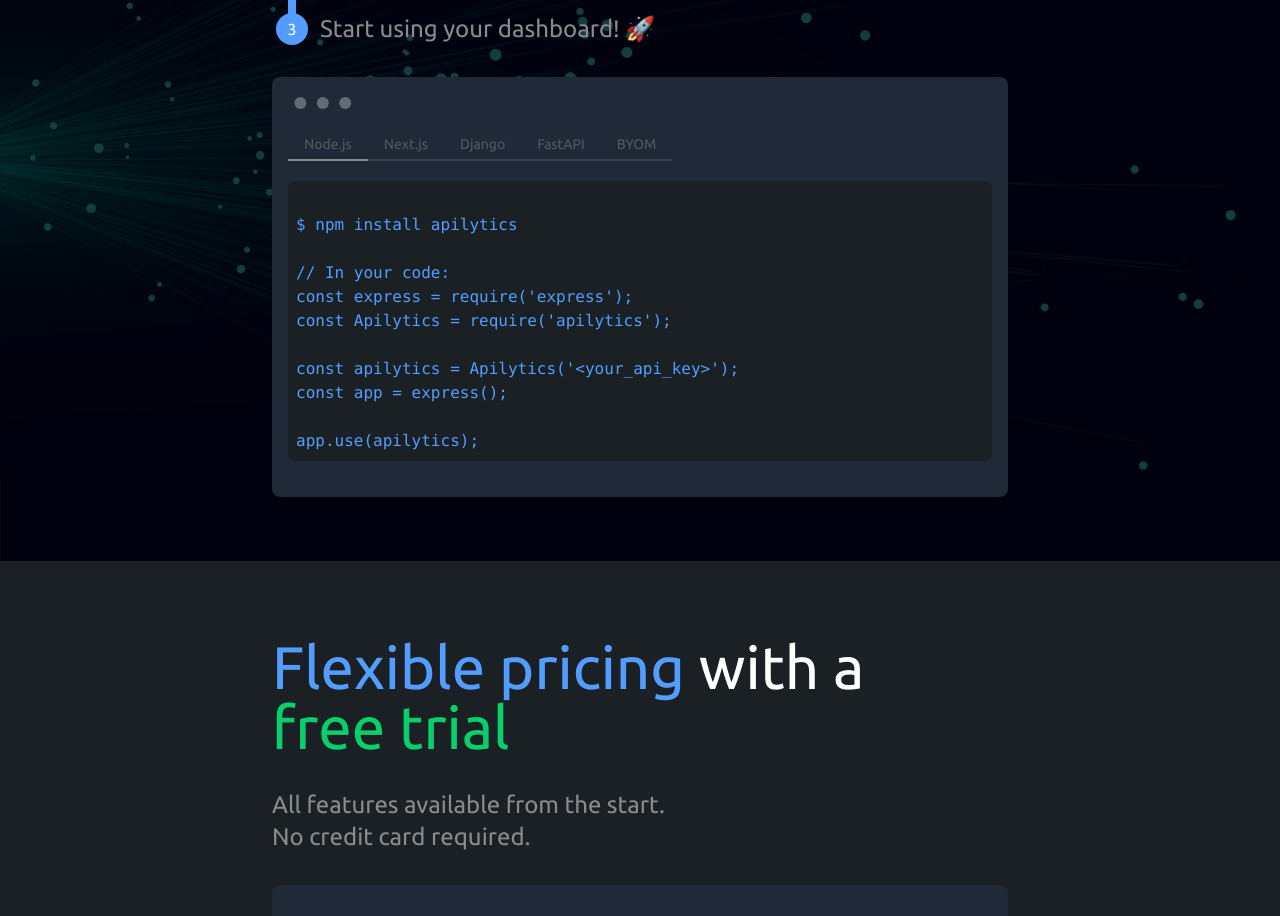
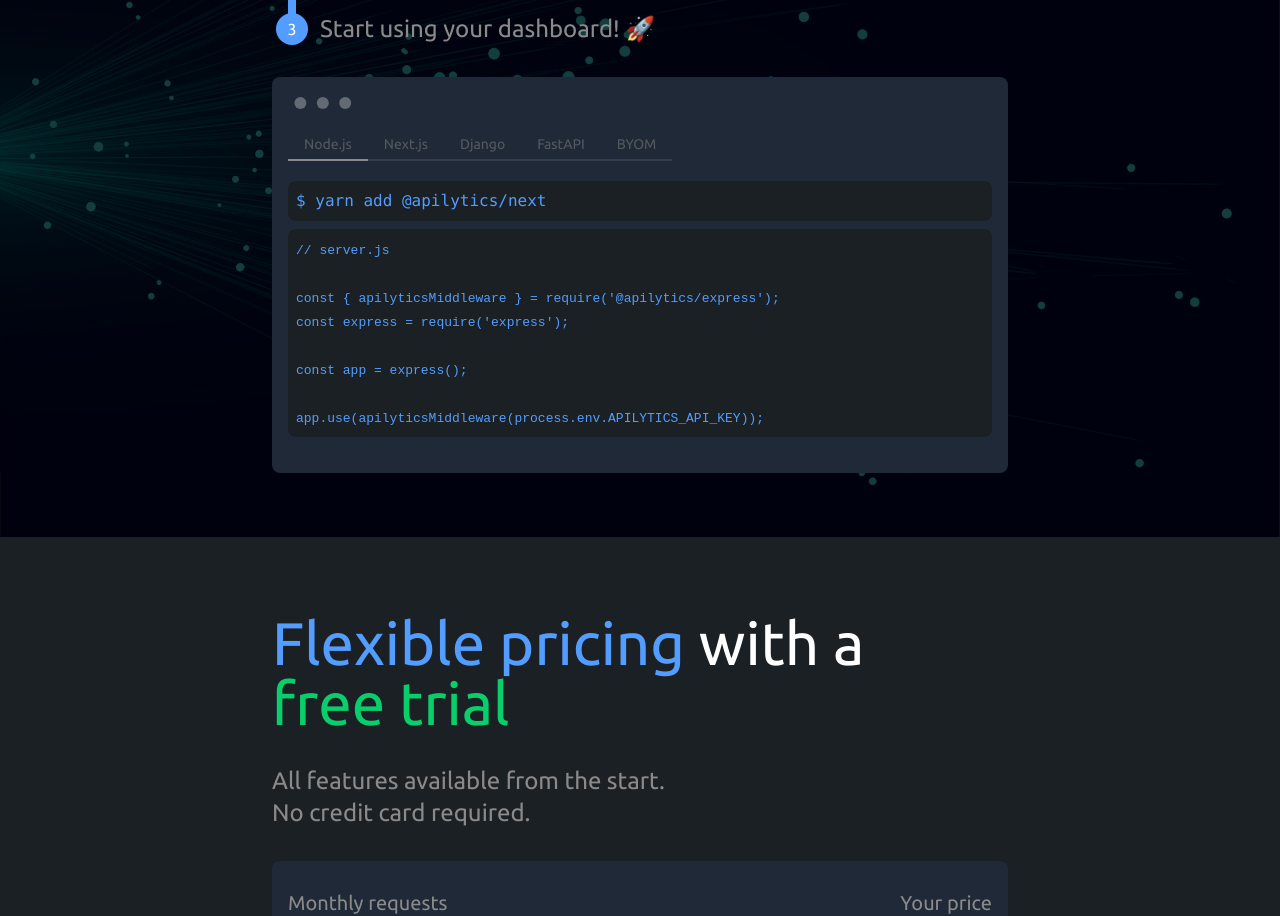
Before and after one commit to apilytics/apilytics, a Next.js app: page / in a window 1280 px wide. Shown: the part 2077-2993 px from the top of the page. Built offline with nearby package versions, Linux system fonts and the light colour scheme; no server answers.

Commit message:
Improve landing page setup instructions

```diff
--- a/src/components/Home/Setup.tsx
+++ b/src/components/Home/Setup.tsx
@@ -1,91 +1,107 @@
 import clsx from 'clsx';
+import Link from 'next/link';
 import React, { useState } from 'react';
+
+import { staticRoutes } from 'utils/router';
 
 const INTEGRATIONS = ['Node.js', 'Next.js', 'Django', 'FastAPI', 'BYOM'];
 
-const getCodeSnippet = (framework: string): string => {
+const getCodeSnippet = (framework: string): JSX.Element | string => {
   switch (framework) {
     case 'Node.js': {
-      return `
-$ npm install apilytics
+      return (
+        <>
+          <pre>$ yarn add @apilytics/next</pre>
+          <pre className="mt-2">
+            <code>
+              {`// server.js
 
-// In your code:
+const { apilyticsMiddleware } = require('@apilytics/express');
 const express = require('express');
-const Apilytics = require('apilytics');
 
-const apilytics = Apilytics('<your_api_key>');
 const app = express();
 
-app.use(apilytics);`;
+app.use(apilyticsMiddleware(process.env.APILYTICS_API_KEY));`}
+            </code>
+          </pre>
+        </>
+      );
+    }
+
+    case 'Next.js': {
+      return (
+        <>
+          <pre>$ yarn add @apilytics/next</pre>
+          <pre className="mt-2">
+            <code>
+              {`// pages/api/my-route.js
+
+import { withApilytics } from '@apilytics/next';
+
+const handler = async (req, res) => {
+  // ...
+};
+
+export default withApilytics(handler, process.env.APILYTICS_API_KEY);`}
+            </code>
+          </pre>
+        </>
+      );
     }
 
     case 'Django': {
-      return `
-$ pip install apilytics
+      return (
+        <>
+          <pre>$ pip install apilytics</pre>
+          <pre className="mt-2">
+            <code>
+              {`# settings.py
 
-# In your code:
+import os
+
+APILYTICS_API_KEY = os.getenv("APILYTICS_API_KEY")
+
 MIDDLEWARE = [
-...
-'apilytics',
-]`;
-    }
-
-    case 'Next.js': {
-      return `
-$ npm install apilytics
-
-// In your code:
-import Apilytics from 'apilytics';
-
-const apilytics = Apilytics('<your_api_key>');
-
-async function handler(req, res) {
-  ...
-  apilytics(req, res);
-  ...
-};
-
-export default handler;`;
+    "apilytics.django.ApilyticsMiddleware",
+]`}
+            </code>
+          </pre>
+        </>
+      );
     }
 
     case 'FastAPI': {
-      return `
-$ pip install apilytics
+      return (
+        <>
+          <pre>$ pip install apilytics</pre>
+          <pre className="mt-2">
+            <code>
+              {`# main.py
 
-# In your code:
+import os
+
+from apilytics.fastapi import ApilyticsMiddleware
 from fastapi import FastAPI
-from apilytics import Apilytics
 
 app = FastAPI()
 
-app.add_middleware(Apilytics, api_key='<your_api_key>')`;
+app.add_middleware(ApilyticsMiddleware, api_key=os.getenv("APILYTICS_API_KEY"))`}
+            </code>
+          </pre>
+        </>
+      );
     }
 
     case 'BYOM': {
-      return `
-If your backend supports none of our open source middlewares,
-you can still use Apilytics by implementing your own middleware.
-
-Simply perform an HTTP request to
-https://www.apilytics.io/api/v1/middleware
-for all of the requests that you want to track with Apilytics.
-
-The HTTP requests must have the following specs:
-
-Method: POST
-
-Headers:
-- "Content-Type": "application/json"
-- "X-API-Key": "<your_api_key>"
-
-Body:
-- "path": The path of the endpoint, e.g. "/api/v1/users".
-- "method": The HTTP method of the request that you want to track.
-- "timeMillis": The time in milliseconds that the request took to complete.
-- "statusCode": The status code of the response.
-
-Note that your request should take place as a background job
-in your API and thus not bottlenecking your API in any way.`;
+      return (
+        <pre>
+          If your backend supports none of our open source middlewares,
+          <br />
+          we have tools to help you with creating your own middleware.
+          <br />
+          See our <Link href={staticRoutes.docs}>docs</Link> for more information.
+        </pre>
+      );
     }
 
     default: {
@@ -129,9 +145,7 @@
                 </p>
               ))}
             </div>
-            <div className="p-4">
-              <pre className="text-primary">{getCodeSnippet(selectedFramework)}</pre>
-            </div>
+            <div className="p-4 text-primary">{getCodeSnippet(selectedFramework)}</div>
           </div>
         </div>
       </div>
--- a/src/styles/globals.css
+++ b/src/styles/globals.css
@@ -84,6 +84,10 @@
     font-family: monospace;
     @apply text-primary;
   }
+
+  .mockup-code pre:before {
+    margin-right: 0 !important;
+  }
 }
 
 .bg-filter {
```
